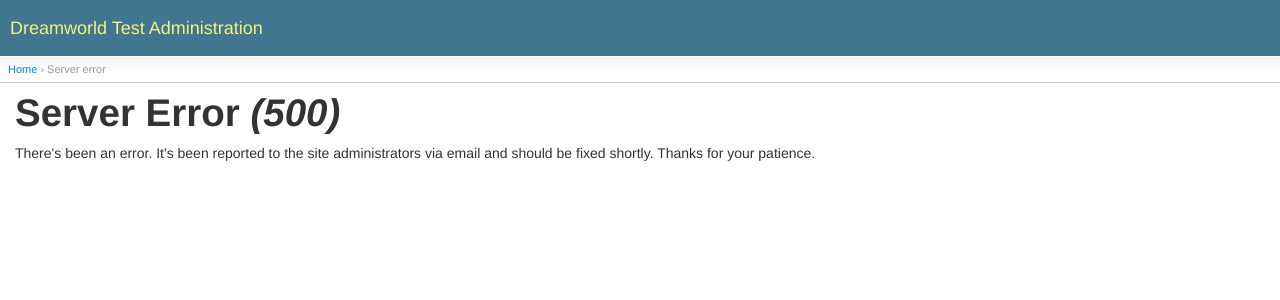
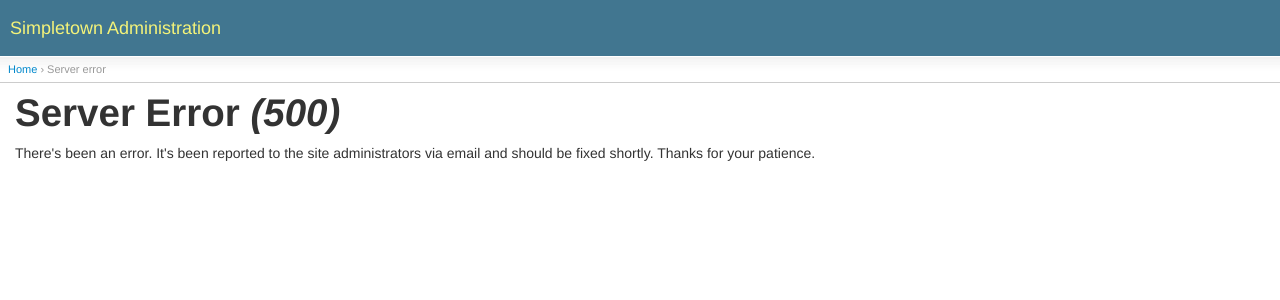
Before and after one commit to seanbradley/Simpletown, a Django app: template templates/admin/500.html in a window 1280 px wide. Shown: the top 300 px of the page. Run offline with Django 3.2, Linux system fonts and the light colour scheme; the template is opened without the code that fills it, so the values that code supplies are empty; parts of the project's set-up code (start-up, migrations or seed data) failed here and were passed over; some libraries are stand-ins or nearby versions.

Commit message:
Restyle some admin templates.

```diff
--- a/templates/admin/base.html
+++ b/templates/admin/base.html
@@ -3,8 +3,8 @@
 <html lang="{{ LANGUAGE_CODE|default:"en-us" }}" {% if LANGUAGE_BIDI %}dir="rtl"{% endif %}>
 <head>
 <title>{% block title %}{% endblock %}</title>
-<link type="text/css" href="{% static "site-styles/bootstrap/css/bootstrap.min.css" %}" rel="stylesheet" />
-<link type="text/css" href="{% static "site-styles/bootstrap/css/bootstrap-responsive.min.css" %}" rel="stylesheet" />
+<link type="text/css" href="{% static "site-styles/css/bootstrap.min.css" %}" rel="stylesheet" />
+<link type="text/css" href="{% static "site-styles/css/bootstrap-responsive.min.css" %}" rel="stylesheet" />
 <link type="text/css" href="{% static "admin-styles/css/base.css" %}" rel="stylesheet" />
 {% block extrastyle %}{% endblock %}
 <!--[if lte IE 7]><link rel="stylesheet" type="text/css" href="{% block stylesheet_ie %}{% static "admin/css/ie.css" %}{% endblock %}" /><![endif]-->
--- a/templates/admin/base_site.html
+++ b/templates/admin/base_site.html
@@ -1,10 +1,10 @@
 {% extends "admin/base.html" %}
 {% load i18n %}
 
-{% block title %}{% trans 'Dreamworld Test Administration' %}{% endblock %}
+{% block title %}{% trans 'Simpletown' %}{% endblock %}
 
 {% block branding %}
-<h1>Dreamworld Test Administration</h1>
+<h1>Simpletown Administration</h1>
 {% endblock %}
 
 {% block nav-global %}{% endblock %}
```
